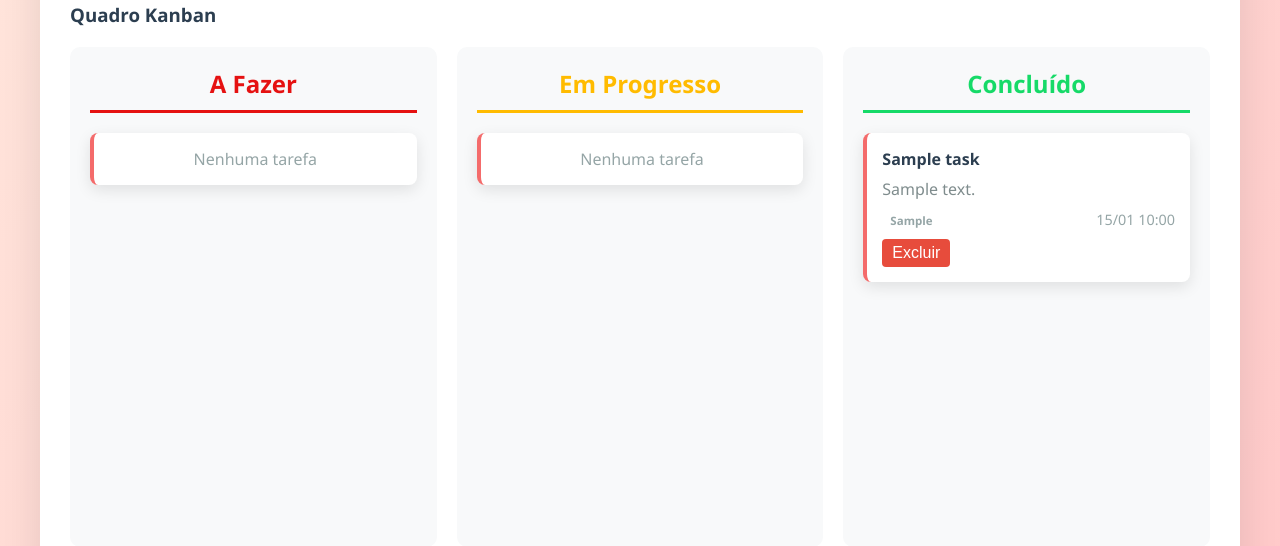
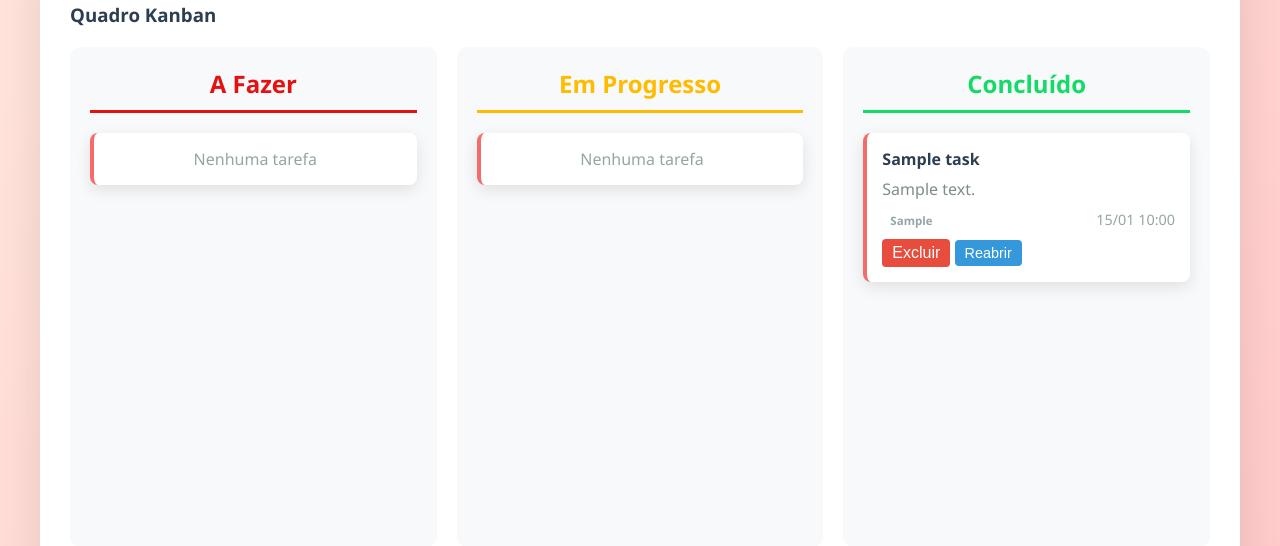
Before and after one commit to samuelgit2/projeto_software, a Flask app: page / in a window 1280 px wide. Shown: the part 595-1141 px from the top of the page. Run offline with Flask 3, Linux system fonts and the light colour scheme; tables that the repository leaves empty hold one stand-in row (values such as "Sample post").

Commit message:
criação do botão de navegação entre o kanban

```diff
--- a/src/app.py
+++ b/src/app.py
@@ -46,10 +46,27 @@ def delete_task(task_id):
         task = Task.query.get_or_404(task_id)
         db.session.delete(task)
         db.session.commit()
-        return jsonify({'message': '✅ Tarefa excluída com sucesso!'})
+        return jsonify({'message': 'Tarefa excluída com sucesso!'})
     except Exception as e:
-        print(f"Erro ao excluir tarefa: {e}")  # ← ADICIONE ESTA LINHA PARA DEBUG
-        return jsonify({'error': '❌ Erro ao excluir tarefa'}), 500
+        return jsonify({'error': 'Erro ao excluir tarefa'}), 500
+
+# Mudar estado das tarefas (mover entre colunas)
+@app.route('/task/<int:task_id>/status', methods=['PUT'])
+def update_task_status(task_id):
+    try:
+        task = Task.query.get_or_404(task_id)
+        new_status = request.json.get('status')
+
+        if new_status in ['To Do', 'In Progress', 'Done']:
+            task.status = new_status
+            db.session.commit()
+            return jsonify({'message': f'Tarefa movida para {new_status}!'})
+        else:
+            return jsonify({'error': 'Status inválido'}), 400
+
+    except Exception as e:
+        print(f"Erro ao atualizar tarefa: {e}")
+        return jsonify({'error': 'Erro ao atualizar tarefa'}), 500
 
 # Executar a aplicação
 if __name__ == '__main__':
--- a/src/templates/index.html
+++ b/src/templates/index.html
@@ -206,6 +206,22 @@
         .delete-btn:hover {
             background: #c0392b;
         }
+
+        .move-btn {
+            background: #3498db;
+            color: white;
+            border: none;
+            padding: 5px 10px;
+            border-radius: 4px;
+            cursor: pointer;
+            margin-top: 5px;
+            margin-right: 5px;
+            font-size: 0.9em;
+        }
+
+        .move-btn:hover {
+            background: #2980b9;
+        }
     </style>
 </head>
 <body>
@@ -268,8 +284,10 @@
                             </span>
                             <span>{{ task.created_at.strftime('%d/%m %H:%M') }}</span>
                         </div>
-  <!-- Botão Excluir -->
+<!-- Botão Excluir -->
                         <button class="delete-btn" onclick="deleteTask({{ task.id }})">Excluir</button>
+<!-- Botão Mover -->
+                        <button class="move-btn" onclick="moveTask({{ task.id }}, 'In Progress')">Em Progresso</button>
                     </div>
                     {% else %}
                     <div class="task" style="text-align: center; color: #95a5a6;">
@@ -278,7 +296,7 @@
                     {% endfor %}
                 </div>
 
-                <!-- Em Progresso -->
+<!-- Em Progresso -->
                 <div class="column column-inprogress">
                     <h2>Em Progresso</h2>
                     {% for task in tasks if task.status == 'In Progress' %}
@@ -295,6 +313,8 @@
                         </div>
 <!-- Botão Excluir -->
                         <button class="delete-btn" onclick="deleteTask({{ task.id }})">Excluir</button>
+                        <button class="move-btn" onclick="moveTask({{ task.id }}, 'To Do')">Voltar</button>
+                        <button class="move-btn" onclick="moveTask({{ task.id }}, 'Done')">Concluir</button>
                     </div>
                     {% else %}
                     <div class="task" style="text-align: center; color: #95a5a6;">
@@ -320,6 +340,7 @@
                         </div>
  <!-- Botão Excluir -->
                         <button class="delete-btn" onclick="deleteTask({{ task.id }})">Excluir</button>
+                        <button class="move-btn" onclick="moveTask({{ task.id }}, 'In Progress')">Reabrir</button>
                     </div>
                     {% else %}
                     <div class="task" style="text-align: center; color: #95a5a6;">
@@ -350,5 +371,29 @@
         }
     }
     </script>
+        <script>
+    function moveTask(taskId, newStatus) {
+        fetch(`/task/${taskId}/status`, {
+            method: 'PUT',
+            headers: {
+                'Content-Type': 'application/json',
+            },
+            body: JSON.stringify({
+                status: newStatus
+            })
+        })
+        .then(response => {
+            if (response.ok) {
+                // Recarrega a página para ver as mudanças
+                location.reload();
+            } else {
+                alert('Erro ao mover tarefa');
+            }
+        })
+        .catch(error => {
+            alert('Erro de conexão');
+        });
+    }
+    </script>
 </body>
 </html>
```
